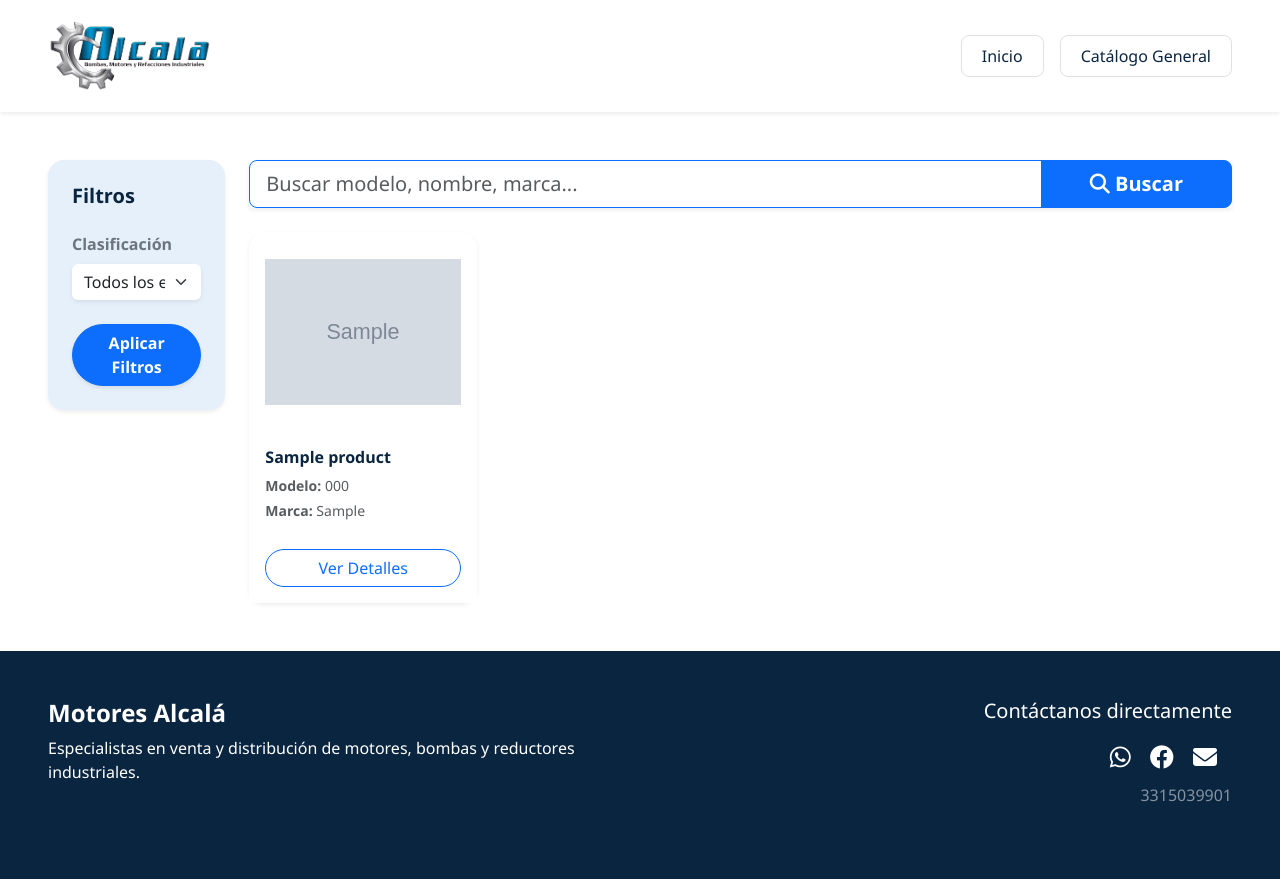
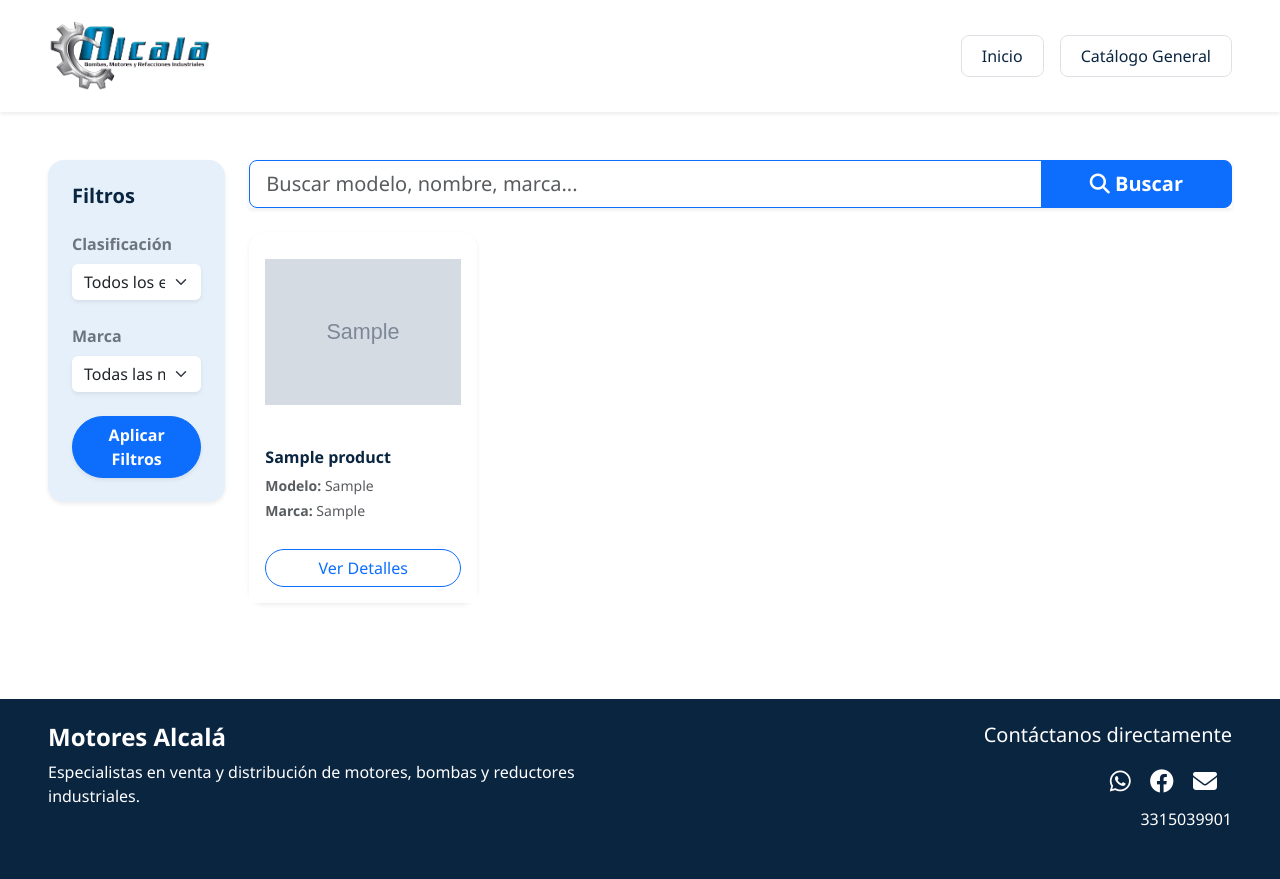
Before and after one commit to Sutekibot/BombasyMotoresAlcala_website, a Django app: page /catalogo/ in a window 1280 px wide. Run offline with Django 5.2, Linux system fonts and the light colour scheme; tables that the repository leaves empty hold one stand-in row (values such as "Sample post"); grey boxes marked "Sample" are stand-in pictures.

Commit message:
feat: termino de botones

```diff
--- /dev/null
+++ b/catalogo/static/catalogo/js/scripts.js
@@ -0,0 +1,14 @@
+function abrirCorreo() {
+    var email = "motoresalcala1@hotmail.com";
+    var subject = "Solicitud de Pedido";
+    var body = "Hola, quiero realizar un pedido.";
+
+    var isMobile = /Android|webOS|iPhone|iPad|iPod|BlackBerry|IEMobile|Opera Mini/i.test(navigator.userAgent);
+
+    if (isMobile) {
+        window.location.href = "mailto:" + email + "?subject=" + encodeURIComponent(subject) + "&body=" + encodeURIComponent(body);
+    } else {
+        var gmailWebUrl = "https://mail.google.com/mail/?view=cm&fs=1&to=" + email + "&su=" + encodeURIComponent(subject) + "&body=" + encodeURIComponent(body);
+        window.open(gmailWebUrl, "_blank");
+    }
+}
--- a/catalogo/templates/catalogo/base.html
+++ b/catalogo/templates/catalogo/base.html
@@ -9,13 +9,11 @@
     <link rel="stylesheet" href="https://cdnjs.cloudflare.com/ajax/libs/font-awesome/6.4.0/css/all.min.css">
     <link rel="stylesheet" href="{% static 'catalogo/css/styles.css' %}?v=1.1">
 </head>
-<body>
+<body class="d-flex flex-column min-vh-100">
 
     <nav class="navbar navbar-expand-lg navbar-light bg-white shadow-sm py-3">
-        <!-- CAMBIO: container-fluid para ancho completo -->
         <div class="container-fluid px-4 px-xl-5">
 
-            <!-- Logo -->
             <a class="navbar-brand" href="{% url 'inicio' %}">
                 <img src="{% static 'catalogo/img/logo.png' %}" alt="Logo Motores Alcalá" height="70">
             </a>
@@ -24,7 +22,6 @@
                 <span class="navbar-toggler-icon"></span>
             </button>
 
-            <!-- Panel Lateral (Offcanvas) -->
             <div class="offcanvas offcanvas-end" tabindex="-1" id="menuLateral" aria-labelledby="menuLateralLabel">
                 <div class="offcanvas-header border-bottom">
                     <h5 class="offcanvas-title fw-bold text-primary" id="menuLateralLabel">Motores Alcalá</h5>
@@ -32,7 +29,6 @@
                 </div>
                 <div class="offcanvas-body align-items-center">
 
-                    <!-- NUEVO: Buscador versión Celular (Se ve en celulares, se oculta en PC) -->
                     <form class="d-flex d-lg-none mb-4 w-100" method="GET" action="{% url 'lista_productos' %}">
                         <div class="input-group">
                             <input type="text" name="q" class="form-control border-primary" placeholder="Buscar...">
@@ -53,12 +49,11 @@
         </div>
     </nav>
 
-    <main>
+    <main class="flex-grow-1">
         {% block content %}{% endblock %}
     </main>
 
-    <footer class="footer-custom py-5 mt-5">
-    <!-- CAMBIO: container-fluid aquí también -->
+    <footer class="footer-custom py-4 mt-5">
         <div class="container-fluid px-4 px-xl-5">
             <div class="row">
                 <div class="col-md-6 mb-4">
@@ -67,15 +62,17 @@
                 </div>
                 <div class="col-md-6 text-md-end mb-4">
                     <h5 class="mb-3">Contáctanos directamente</h5>
-                    <a href="https://wa.me/523300000000" target="_blank" class="social-icon"><i class="fa-brands fa-whatsapp"></i></a>
-                    <a href="#" class="social-icon"><i class="fa-brands fa-facebook"></i></a>
-                    <a href="#" class="social-icon"><i class="fa-solid fa-envelope"></i></a>
-                    <div class="mt-2 text-white-50">3315039901</div>
+                    <a href="https://wa.me/523315039901?text=Hola,%20vengo%20de%20la%20página%20web%20y%20quiero%20realizar%20un%20pedido." target="_blank" class="social-icon" title="Enviar WhatsApp"><i class="fa-brands fa-whatsapp"></i></a>
+                    <a href="https://www.facebook.com/p/Bombas-y-Motores-Alcala-100064142040807/?locale=es_LA" class="social-icon"><i class="fa-brands fa-facebook"></i></a>
+                    <a href="#" onclick="abrirCorreo(); return false;" class="social-icon" title="Enviar correo">
+                        <i class="fa-solid fa-envelope"></i></a>
+                    <div class="mt-2 text-md-end">3315039901</div>
                 </div>
             </div>
         </div>
-    </footer>
+    </footer class="footer-custom py-5 mt-auto">
 
     <script src="https://cdn.jsdelivr.net/npm/bootstrap@5.3.2/dist/js/bootstrap.bundle.min.js"></script>
+    <script src="{% static 'catalogo/js/scripts.js' %}"></script>
 </body>
 </html>
--- a/catalogo/templates/catalogo/lista_productos.html
+++ b/catalogo/templates/catalogo/lista_productos.html
@@ -5,7 +5,6 @@
 <div class="container-fluid px-4 px-xl-5 my-5">
     <div class="row">
 
-        <!-- PANEL IZQUIERDO: Filtros -->
         <aside class="col-lg-3 col-xl-2 mb-4">
             <div class="card border-0 shadow-sm rounded-4 p-4 sticky-top" style="background-color: var(--azul-claro); top: 20px;">
                 <h5 class="fw-bold hero-text mb-4">Filtros</h5>
@@ -21,24 +20,29 @@
                             <option value="Refaccion">Refacciones</option>
                         </select>
                     </div>
+                    <div class="mb-4">
+                        <label class="form-label text-secondary fw-bold">Marca</label>
+                        <select name="manufacturer" class="form-select border-0 shadow-sm">
+                            <option value="">Todas las marcas</option>
+                            {% for manufacturer in manufacturers %}
+                                <option value="{{ manufacturer }}">{{ manufacturer }}</option>
+                            {% endfor %}
+                        </select>
+                    </div>
                     <button type="submit" class="btn btn-primary w-100 fw-bold rounded-pill shadow-sm">Aplicar Filtros</button>
                 </form>
             </div>
         </aside>
 
-        <!-- PANEL DERECHO: Buscador y Cuadrícula -->
         <main class="col-lg-9 col-xl-10">
 
-            <!-- BARRA DE BÚSQUEDA CORREGIDA -->
             <form method="GET" action="{% url 'lista_productos' %}" class="mb-4">
                 <div class="input-group input-group-lg shadow-sm">
-                    <!-- El input-group previene que los elementos se estiren verticalmente de forma extraña -->
                     <input type="text" name="q" class="form-control border-primary" placeholder="Buscar modelo, nombre, marca...">
                     <button class="btn btn-primary px-5 fw-bold" type="submit"><i class="fa-solid fa-search"></i> Buscar</button>
                 </div>
             </form>
 
-            <!-- CUADRÍCULA DE PRODUCTOS -->
             {% if productos %}
                 <div class="row row-cols-1 row-cols-md-3 row-cols-xl-4 row-cols-xxl-5 g-4">
                     {% for producto in productos %}
@@ -51,18 +55,17 @@
                             {% endif %}
                             <div class="card-body">
                                 <h6 class="card-title fw-bold hero-text">{{ producto.name }}</h6>
-                                <p class="text-muted small mb-1"><strong>Modelo:</strong> {{ producto.code }}</p>
+                                <p class="text-muted small mb-1"><strong>Modelo:</strong> {{ producto.model }}</p>
                                 <p class="text-muted small mb-1"><strong>Marca:</strong> {{ producto.manufacturer }}</p>
                             </div>
                             <div class="card-footer bg-white border-0 pb-3">
-                                <a href="#" class="btn btn-outline-primary w-100 rounded-pill">Ver Detalles</a>
+                                <a href="{% url 'producto' %}" class="btn btn-outline-primary w-100 rounded-pill">Ver Detalles</a>
                             </div>
                         </div>
                     </div>
                     {% endfor %}
                 </div>
             {% else %}
-                <!-- ESTADO VACÍO CENTRADO -->
                 <div class="d-flex flex-column justify-content-center align-items-center w-100" style="min-height: 50vh;">
                     <i class="fa-solid fa-box-open fa-4x text-muted mb-4"></i>
                     <h3 class="text-secondary fw-bold text-center">Aún no hay productos registrados</h3>
--- a/catalogo/views.py
+++ b/catalogo/views.py
@@ -9,10 +9,11 @@ def lista_productos(request):
     producto = Product.objects.all()
     query = request.GET.get('q')
     filtrer_category = request.GET.get('category')
+    filtrer_manufacturer = request.GET.get('manufacturer')
     if query:
         producto = producto.filter(
             Q(name__icontains=query) |
-            Q(code__icontains=query) |
+            Q(model__icontains=query) |
             Q(product_type__icontains=query) |
             Q(manufacturer__icontains=query) |
             Q(material__icontains=query) |
@@ -21,4 +22,7 @@ def lista_productos(request):
         )
     if filtrer_category:
         producto = producto.filter(category=filtrer_category)
-    return render(request, 'catalogo/lista_productos.html', {'productos': producto})
+    if filtrer_manufacturer:
+        producto = producto.filter(manufacturer=filtrer_manufacturer)
+    marcas_unicas = Product.objects.values_list('manufacturer', flat=True).distinct()
+    return render(request, 'catalogo/lista_productos.html', {'productos': producto, 'manufacturers': marcas_unicas})
```
Also changed, not shown: catalogo/templates/catalogo/inicio.html (+5 -13 lines), catalogo/templates/catalogo/producto.html (added, +8 -0 lines).
